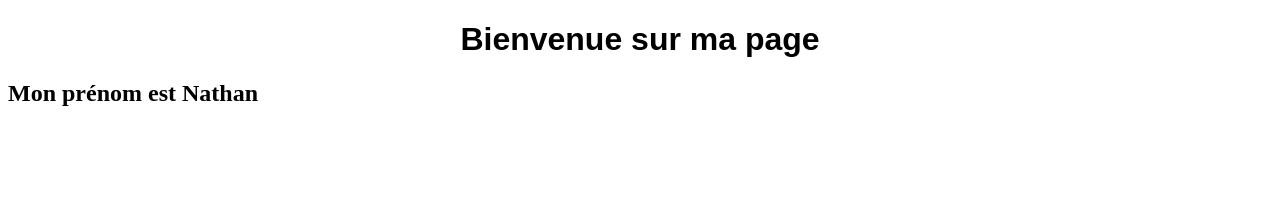
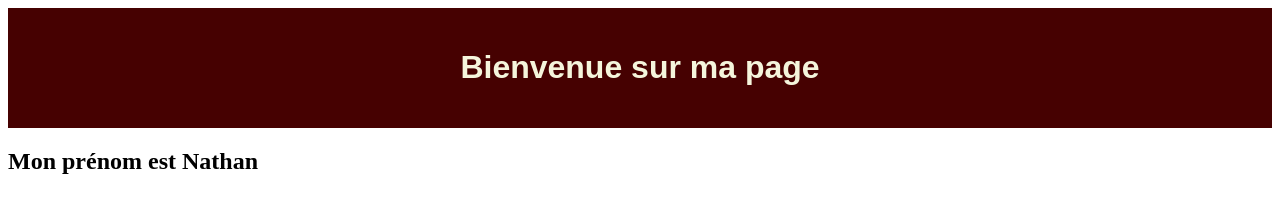
Before and after one commit to NathanLeDev/HTML_CSS_cours, a plain HTML site: page index.html in a window 1280 px wide. Drawn offline with Linux system fonts and the light colour scheme.

Commit message:
Header en couleur

```diff
--- a/index.html
+++ b/index.html
@@ -7,7 +7,9 @@
     <link rel="stylesheet" href="style.css">
 </head>
 <body>
-    <h1 class="h1-principal">Bienvenue sur ma page</h1>
+    <header>
+        <h1 class="h1-principal">Bienvenue sur ma page</h1>
+    </header>
     <h2>Mon prénom est Nathan</h2>
 </body>
 </html>
--- a/style.css
+++ b/style.css
@@ -1,4 +1,11 @@
 .h1-principal {
     font-family: Arial, Helvetica, sans-serif;
     text-align: center;
+    color: beige;
 }
+header {
+    background-color: rgb(70, 1, 1);
+    color: white;
+    text-align: center;
+    padding: 20px;
+}
```
